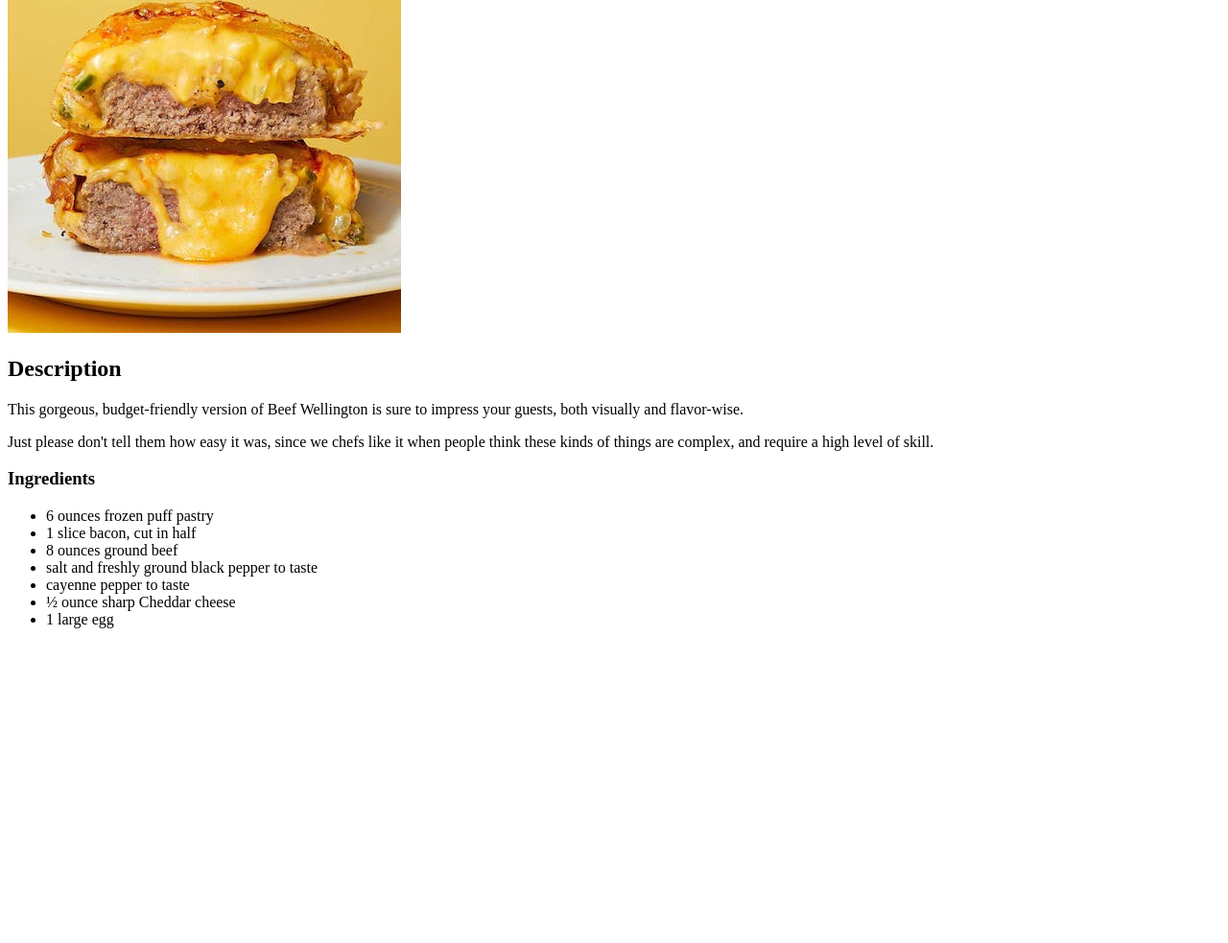
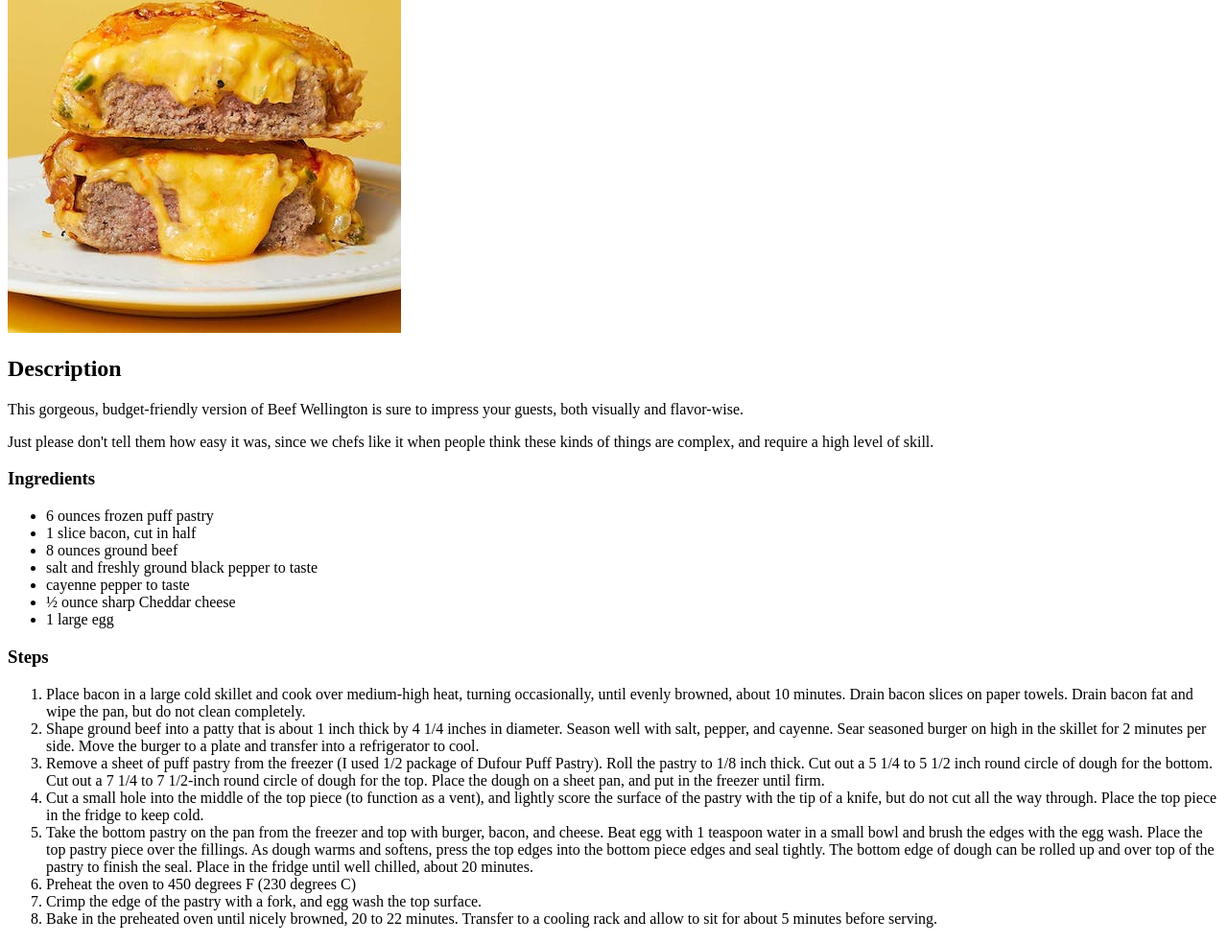
Before and after one commit to MoyinOmonije/odin-recipes, a plain HTML site: page recipes/wellington.html in a window 1280 px wide. Shown: the part 143-1126 px from the top of the page at 96% size. Before the commit the page ends 814 px from the top, so only its background shows below. Drawn offline with Linux system fonts and the light colour scheme.

Commit message:
Added steps header and steps

```diff
--- a/recipes/wellington.html
+++ b/recipes/wellington.html
@@ -30,5 +30,37 @@
         <li>½ ounce sharp Cheddar cheese</li>
         <li>1 large egg</li>
     </ul>
+
+    <h3>Steps</h3>
+    <ol>
+        <li>Place bacon in a large cold skillet and cook over
+            medium-high heat, turning occasionally, until evenly
+            browned, about 10 minutes. Drain bacon slices on paper towels.
+            Drain bacon fat and wipe the pan, but do not clean completely.</li>
+        <li>Shape ground beef into a patty that is about 1 inch thick by 4 1/4
+            inches in diameter. Season well with salt, pepper, and cayenne. Sear
+            seasoned burger on high in the skillet for 2 minutes per side. Move
+            the burger to a plate and transfer into a refrigerator to cool.</li>
+        <li>Remove a sheet of puff pastry from the freezer (I used 1/2 package of
+            Dufour Puff Pastry). Roll the pastry to 1/8 inch thick. Cut out a 5
+            1/4 to 5 1/2 inch round circle of dough for the bottom. Cut out a 7
+            1/4 to 7 1/2-inch round circle of dough for the top. Place the dough
+            on a sheet pan, and put in the freezer until firm.</li>
+        <li>Cut a small hole into the middle of the top piece (to function as a vent),
+            and lightly score the surface of the pastry with the tip of a knife, but
+            do not cut all the way through. Place the top piece in the fridge to keep
+            cold.</li>
+        <li>Take the bottom pastry on the pan from the freezer and top with burger,
+            bacon, and cheese. Beat egg with 1 teaspoon water in a small bowl and brush
+            the edges with the egg wash. Place the top pastry piece over the fillings.
+            As dough warms and softens, press the top edges into the bottom piece edges
+            and seal tightly. The bottom edge of dough can be rolled up and over top of
+            the pastry to finish the seal. Place in the fridge until well chilled, about
+            20 minutes.</li>
+        <li>Preheat the oven to 450 degrees F (230 degrees C)</li>
+        <li>Crimp the edge of the pastry with a fork, and egg wash the top surface.</li>
+        <li>Bake in the preheated oven until nicely browned, 20 to 22 minutes. Transfer to
+            a cooling rack and allow to sit for about 5 minutes before serving.</li>
+    </ol>
 </body>
 </html>
```
